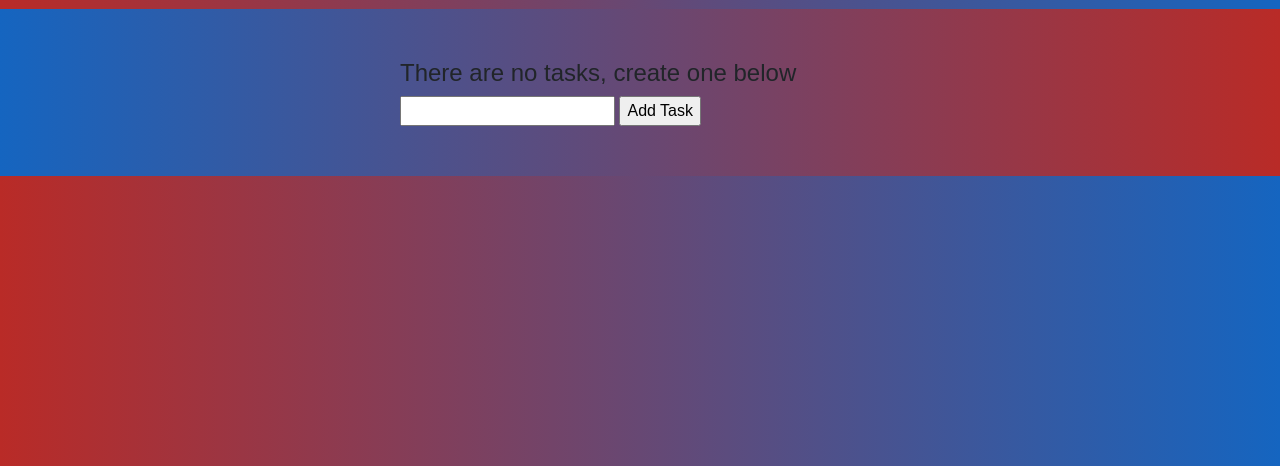
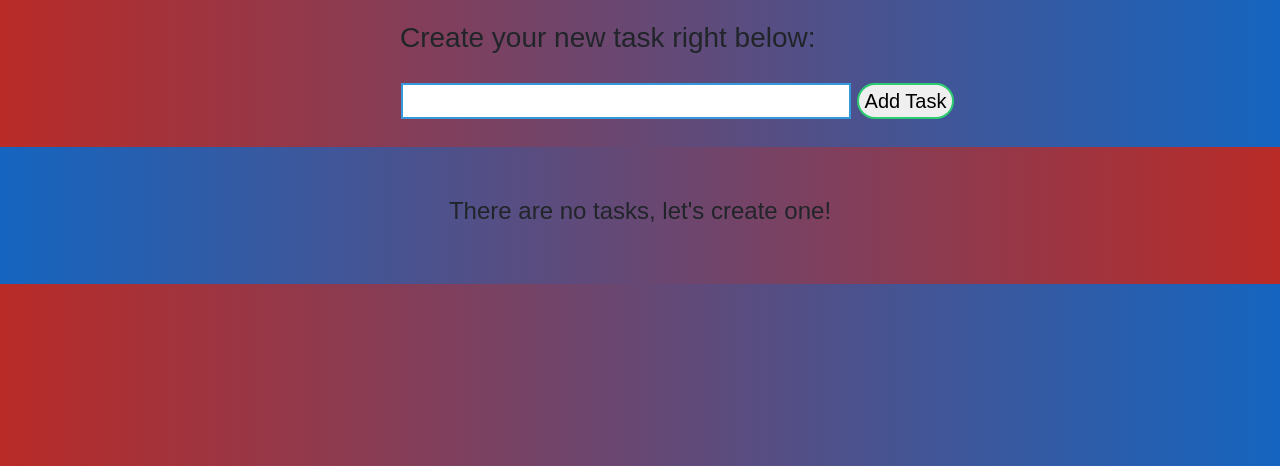
Before and after one commit to CantusLupus/FlaskToDoList, a Flask app: template templates/index.html in a window 1280 px wide. Shown: the part 201-667 px from the top of the page. Run offline with Flask 2, Linux system fonts and the light colour scheme; the template is opened without the code that fills it, so the values that code supplies are empty.

Commit message:
finished with css, I guess....

```diff
--- a/static/css/main.css
+++ b/static/css/main.css
@@ -123,7 +123,7 @@ body {
   display: block;
   position: relative;
   padding: 50px 400px;
-  background: linear-gradient(to left, #b92b27, #1565c0)
+  background: linear-gradient(to left, #b92b27, #1565c0);
 }
 
 .title {
@@ -140,24 +140,52 @@ body {
   margin-top: -30px;
 }
 
-.Todo-list {
-  background-color: #fff;
-
+.subtitle {
+  margin: 20px 400px;
 }
 
-table, th, td {
-  border: 1px solid black;
-  width: 100%;
+.form-control-lg input[type="text"]{
+  margin-left: 385px;
+  margin-bottom: 20px;
+  border: 2px solid #3498db;
+  width: 450px;
 }
 
-tr:nth-of-type(odd) {
-	background: rgb(218, 218, 218);
-	}
-
-th {
-  background-color: rgb(111, 0, 255);
+.form-control-lg input[type="submit"] {
+  border: 2px solid #2ecc71;
+  border-radius: 24px;
+  transition: 0.25s;
+  cursor: pointer
 }
 
-.submit_form {
-  width: 100%;
+.form-control-lg input[type="submit"]:hover {
+  background: #2ecc71
 }
+
+.content_suggest {
+  text-align: center;
+}
+
+.actions {
+  border: 2px solid #2ecc71;
+  border-radius: 24px;
+  transition: 0.25s;
+  cursor: pointer;
+  color: black;
+  text-decoration: none;
+  background-color: white;
+  padding: 1px 5px;
+}
+
+.date_added{
+  padding: 0px 10px;
+}
+
+.actions:hover {
+  background: #2ecc71
+}
+
+.task_content {
+  max-width: 400px;
+  word-wrap: break-word;
+}
--- a/templates/index.html
+++ b/templates/index.html
@@ -44,12 +44,17 @@
 
 <h1 class="title">Task Master</h1>
 <h2 class="greetings">Hello, {{ name }}, nice to see you!</h2>
+<h3 class="subtitle">Create your new task right below:</h3>
+<form class="form-control-lg" action="/" method="POST">
+  <input type="text" name="content" id="content">
+  <input type="submit" value="Add Task">
+</form>
 
 <div class="content">
   {% if tasks|length < 1 %}
-  <h4 class="content_suggest">There are no tasks, create one below </h4>
+  <h4 class="content_suggest">There are no tasks, let's create one!</h4>
   {% else %}
-  <h3 class="content_title">Your tasks:</h3>
+  <h3 class="content_title">Your current tasks:</h3>
 
   <div class="Todo-list">
     <table>
@@ -60,21 +65,18 @@
       </tr>
       {% for task in tasks %}
       <tr>
-        <td>{{ task.content }}</td>
-        <td>{{ task.date_created.date() }}</td>
+        <td class="task_content">{{ task.content }}</td>
+        <td class="date_added">{{ task.date_created.date() }}</td>
         <td>
-          <a href="/delete/{{task.id}}">Delete</a>
+          <a class="actions" href="/delete/{{task.id}}">Delete</a>
           <br>
-          <a href="/update/{{task.id}}">Update</a>
+          <a class="actions" href="/update/{{task.id}}">Update</a>
         </td>
       </tr>
       {% endfor %}
     </table>
     {% endif %}
-    <form class="submit_form" action="/" method="POST">
-      <input type="text" name="content" id="content">
-      <input type="submit" value="Add Task">
-    </form>
+
   </div>
 
 
```
